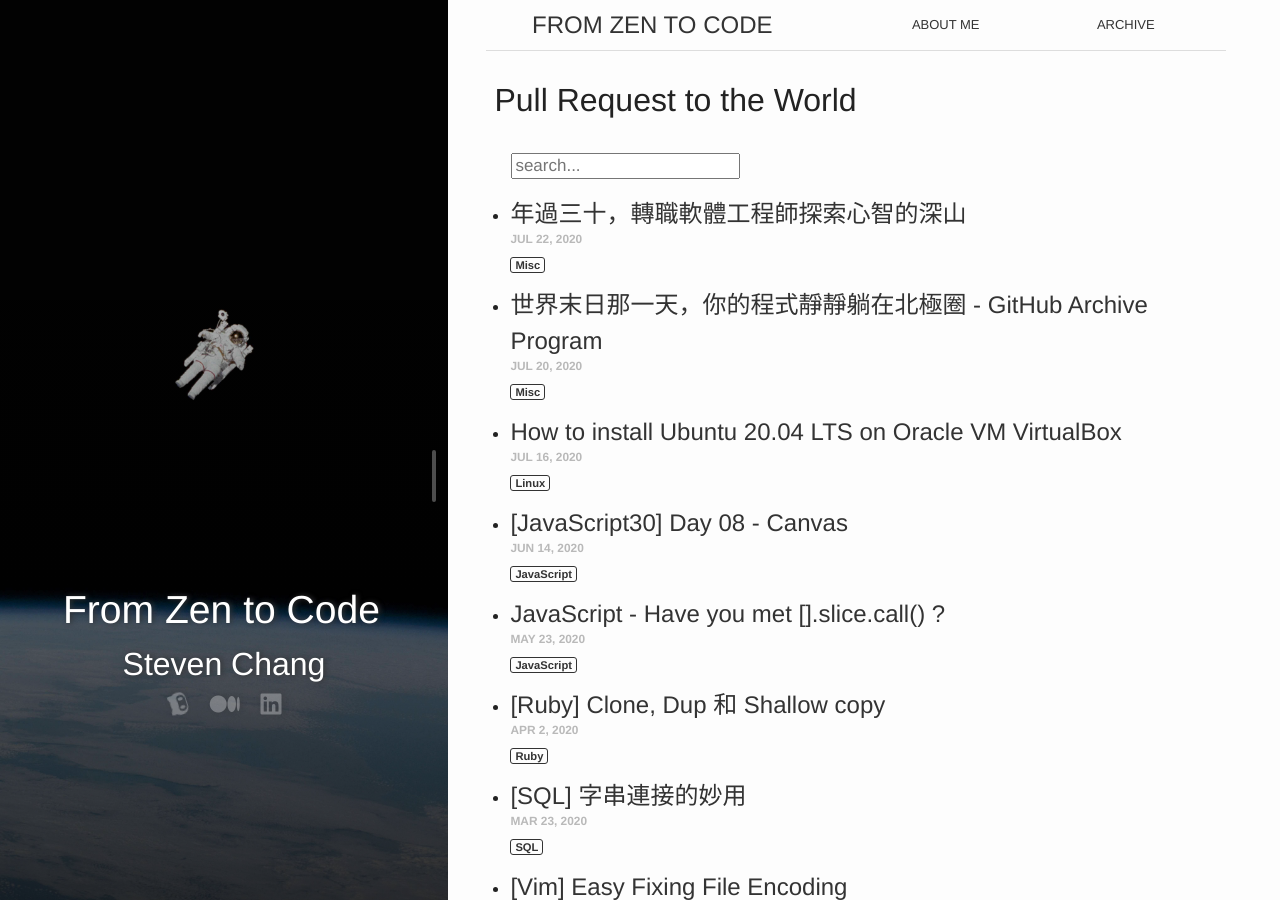
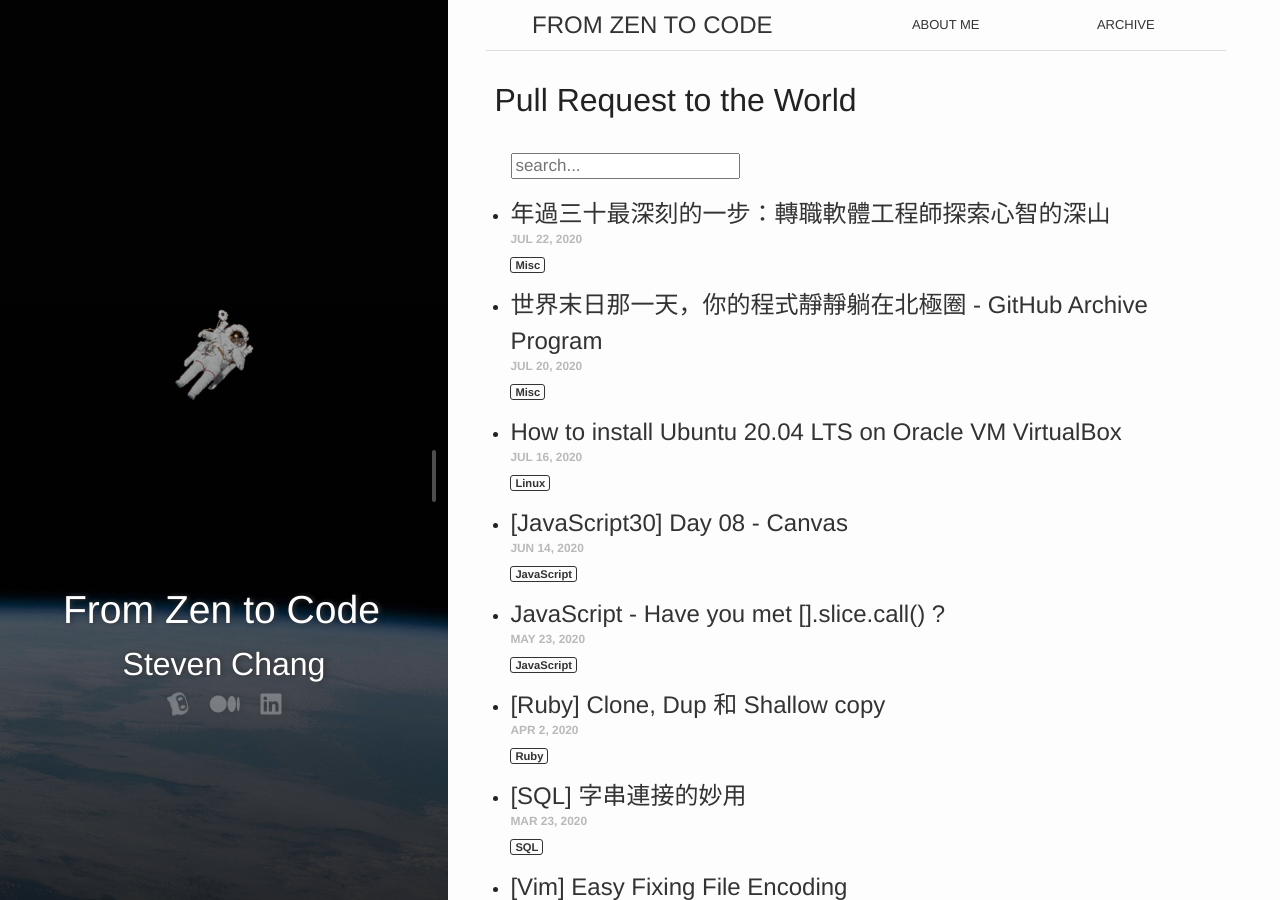
Before and after one commit to stevencch99/stevencch99.github.io, a Jekyll site: the page built from index.md, in a window 1280 px wide and 900 px high. Built offline with Jekyll 4.4.1, drawn with Linux system fonts in a browser that asks for light colours; nearby versions of some CDN libraries; comment, search, counter and statistics services are not loaded.

Commit message:
Update title of the post After a year

```diff
--- a/_posts/2020-07-22-after-a-year.md
+++ b/_posts/2020-07-22-after-a-year.md
@@ -1,8 +1,8 @@
 ---
 layout: post
-title: "年過三十，轉職軟體工程師探索心智的深山"
+title: "年過三十最深刻的一步：轉職軟體工程師探索心智的深山"
 description: "轉職軟體工程師第一年，僅以此文記錄初心，期許自己能堅守這份新人情懷和自我省思的態度，謙卑的學習，溫柔的質疑。"
-crawlertitle: "年過三十，轉職軟體工程師探索心智的深山"
+crawlertitle: "年過三十最深刻的一步：轉職軟體工程師探索心智的深山"
 date: 2020-07-22 23:57:06 +0800
 categories: Misc
 tags: Misc
```
